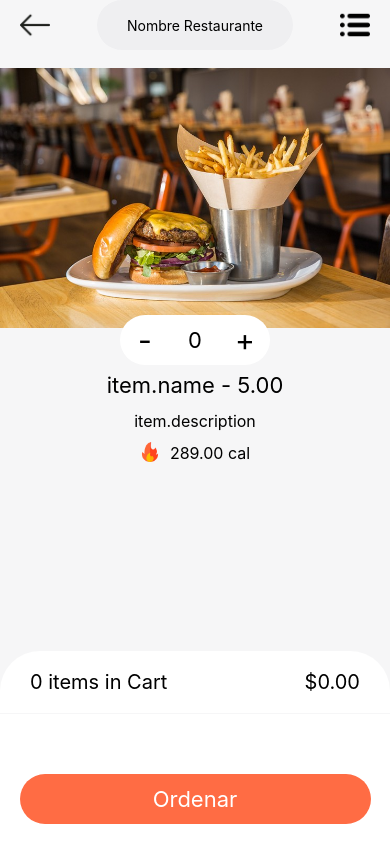
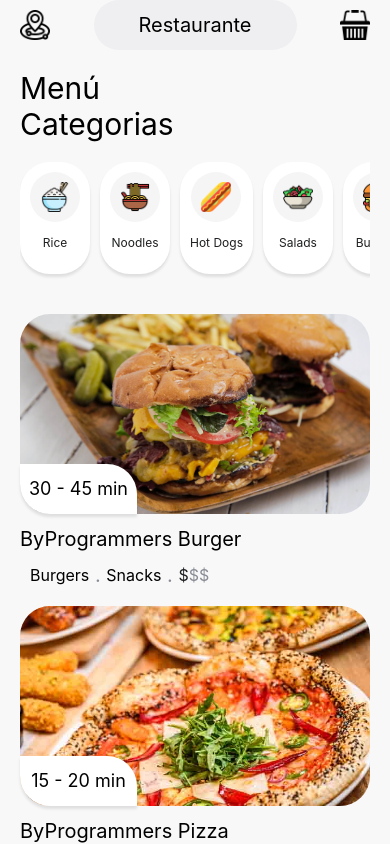
Before and after one commit to Programacion-movil-2/appAdminRestaurante, a React Native app in the folder appRestau/: screen / in a window 390 px wide. Built offline with nearby package versions, Linux system fonts and the light colour scheme.

Commit message:
INTENTO #31845185180480124

```diff
--- a/appRestau/App.js
+++ b/appRestau/App.js
@@ -1,6 +1,6 @@
 import React from 'react';
 import { SafeAreaView, StyleSheet, Text, View } from 'react-native';
-import Restaurant from './screens/Restaurant';
+import MainCategorias from './screens/mainCategorias';
 
 
 export default class App extends React.Component {
@@ -8,7 +8,7 @@ export default class App extends React.Component {
     return (
 
       <SafeAreaView style={styles.container}>
-        <Restaurant />
+        <MainCategorias />
       </SafeAreaView>
     );
   }
```
